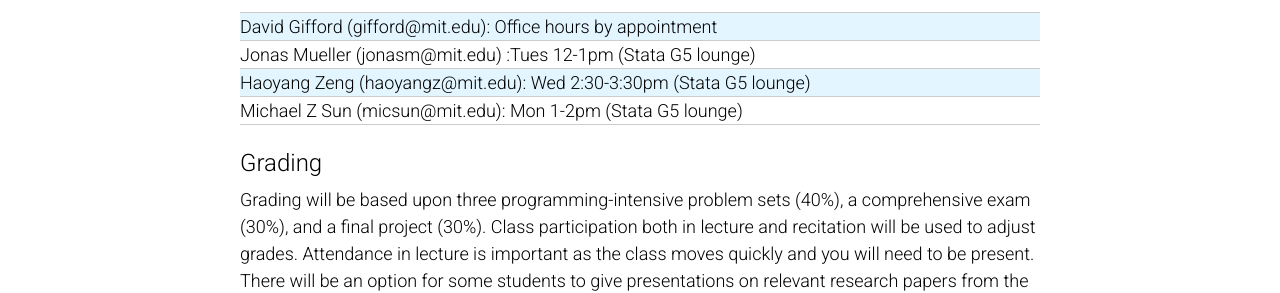
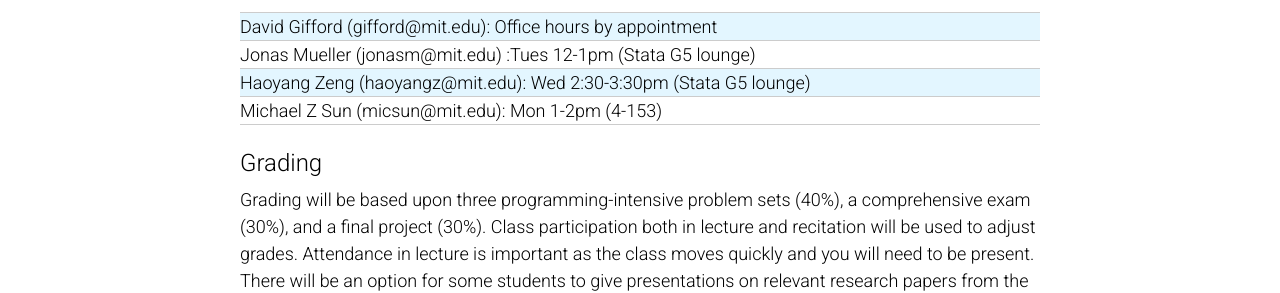
Before and after one commit to mit6874/mit6874.github.io, a Jekyll site: the page built from index.html, in a window 1280 px wide. Shown: the part 1062-1355 px from the top of the page. Built offline with Jekyll 4.4.1, drawn with Linux system fonts in a browser that asks for light colours.

Commit message:
updated Mike's OH to 4-153

```diff
--- a/index.html
+++ b/index.html
@@ -49,7 +49,7 @@ layout: default
     </div>
 
     <div class="materials-item">
-        Michael Z Sun (micsun@mit.edu):   Mon 1-2pm (Stata G5 lounge)<br>
+        Michael Z Sun (micsun@mit.edu):   Mon 1-2pm (4-153)<br>
     </div>
 
   <div class="module-header">Grading</div>
```
